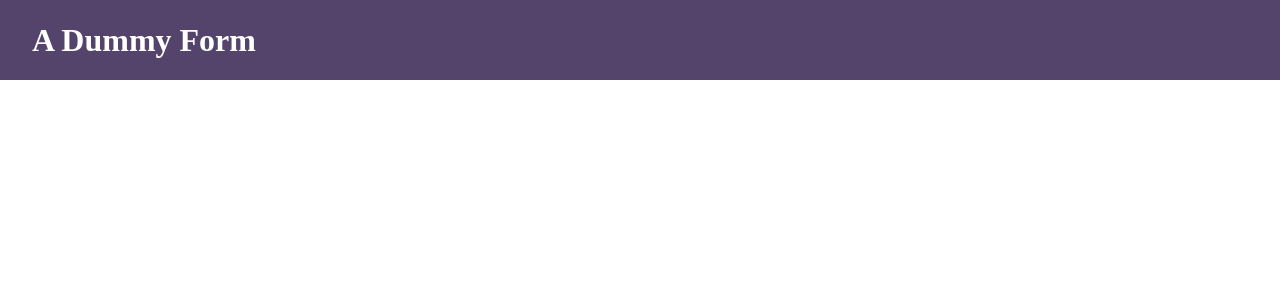
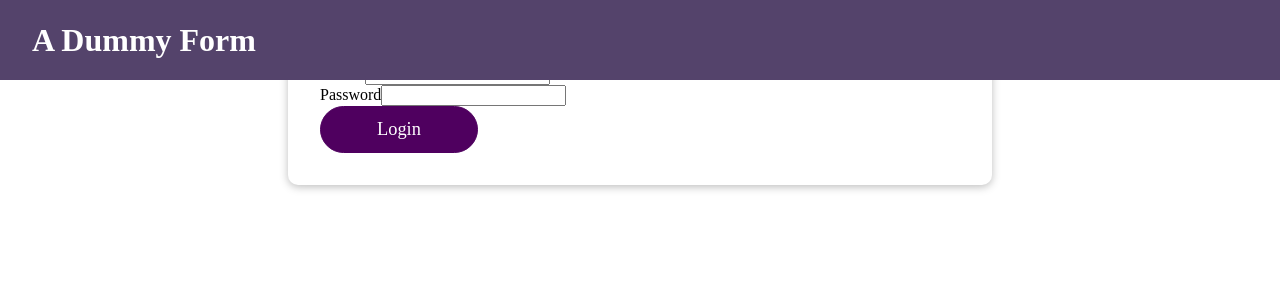
Before and after one commit to AdnanMGHaider/Basic-react-login-form-logic, a React (Create React App) app: page / in a window 1280 px wide. Shown: the top 300 px of the page. Built offline with nearby package versions, Linux system fonts and the light colour scheme.

Commit message:
Added state in the Login component, styled it, added a bit more logic to have the form render differently based on state(more logic to come) and finally rendered the Login component in the App.js page

```diff
--- a/src/App.js
+++ b/src/App.js
@@ -1,13 +1,26 @@
-import React from "react";
+import React, { useState } from "react";
 import Login from "./components/Login/Login";
+import Home from "./components/Home/Home";
 import MainHeader from "./components/MainHeader/MainHeader";
 
 function App() {
+  const [isLoggedIn, setIsLoggedIn] = useState(false);
+
+  const loginHandler = (email, password) => {
+    /*In a real app this is where the password would be further checked but since this is a dummy app we are straight away going to changing the state.*/
+    setIsLoggedIn(true);
+  };
+
+  const logoutHandler = () => {
+    setIsLoggedIn(false);
+  };
+
   return (
     <React.Fragment>
-      <MainHeader />
+      <MainHeader isAuthenticated={isLoggedIn} onLogout={logoutHandler} />
       <main>
-        <Login />
+        <Login onLogin={loginHandler} />
+        {isLoggedIn && <Home onLogout={logoutHandler} />}
       </main>
     </React.Fragment>
   );
--- a/src/components/Login/Login.js
+++ b/src/components/Login/Login.js
@@ -1,19 +1,33 @@
-import React from "react";
+import React, { useState } from "react";
 import classes from "./Login.module.css";
+import Card from "../UI/Card/Card";
+import Button from "../UI/Button/Button";
 
-const Login = () => {
+const Login = (props) => {
+  const [enteredEmail, setEnteredEmail] = useState("");
+  const [enteredPassword, setEnteredPassword] = useState("");
+
+  const submitHandler = (event) => {
+    event.preventDefault();
+    props.onLogin(enteredEmail, enteredPassword);
+  };
+
   return (
-    <form>
+    <Card className={classes.login}>
+      <form onSubmit={submitHandler}>
         <div>
           <label htmlFor="email">E-Mail</label>
-        <input type="email" id="email" />
+          <input type="email" id="email" value={enteredEmail} />
         </div>
         <div>
           <label>Password</label>
-        <input type="password" id="password" />
+          <input type="password" id="password" value={enteredPassword} />
         </div>
-      <div></div>
+        <div>
+          <Button>Login</Button>
+        </div>
       </form>
+    </Card>
   );
 };
 
--- a/src/components/Login/Login.module.css
+++ b/src/components/Login/Login.module.css
@@ -0,0 +1,6 @@
+.login {
+  width: 90%;
+  max-width: 40rem;
+  margin: 2rem auto;
+  padding: 2rem;
+}
```
Lines whose indentation alone changed are shown as unchanged.
